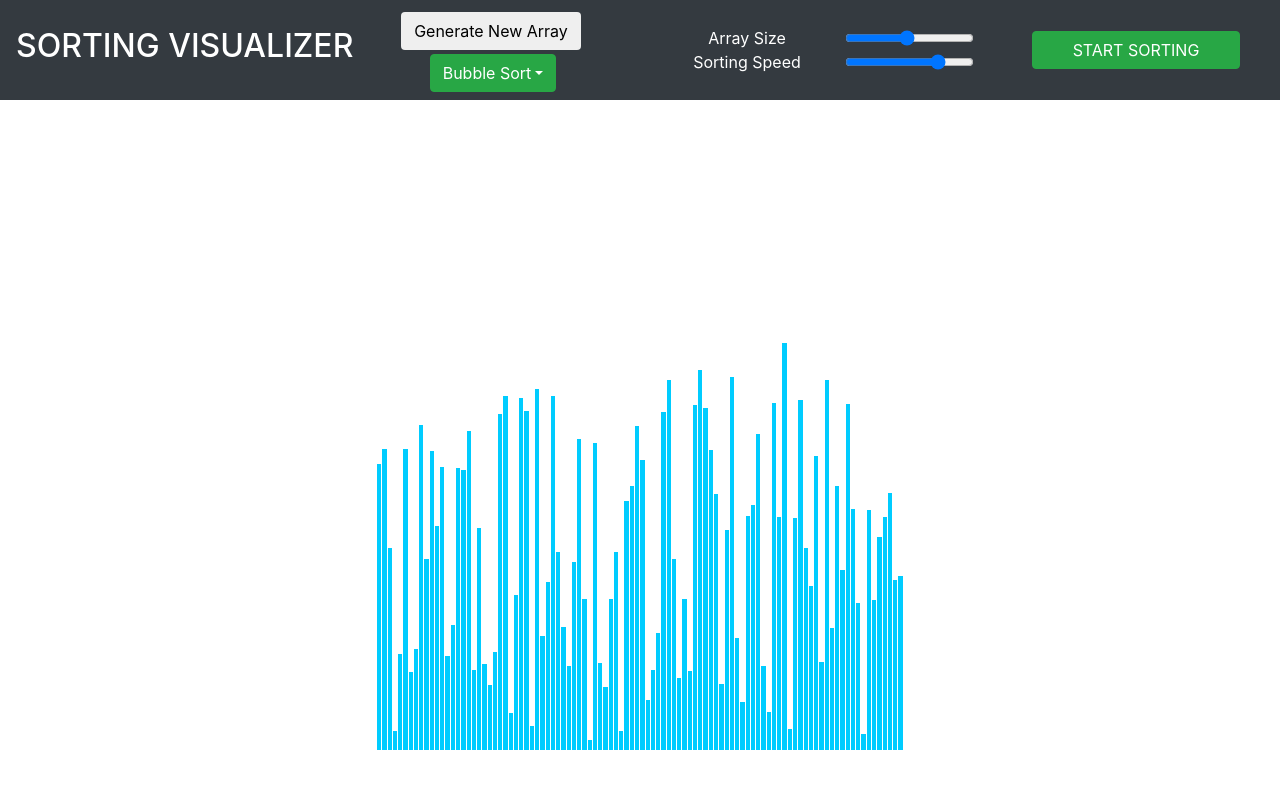
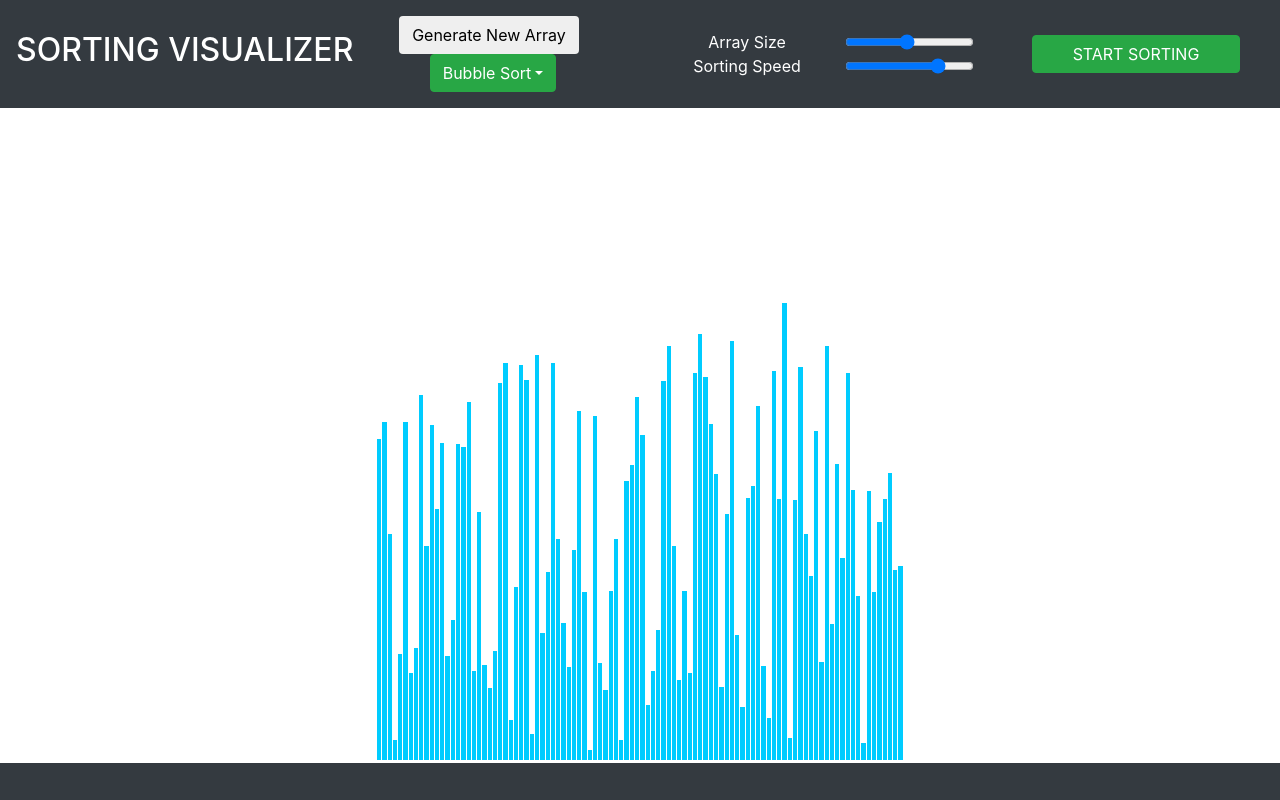
Before and after one commit to tusharmonga014/Sorting-Visualizer, a React (Create React App) app: page / in a window 1280 px wide. Built offline with nearby package versions, Linux system fonts and the light colour scheme.

Commit message:
Updated UI

```diff
--- a/public/index.html
+++ b/public/index.html
@@ -3,6 +3,7 @@
 
 <head>
   <meta charset="utf-8" />
+  <meta http-equiv="X-UA-Compatible" content="IE=edge">
   <meta name="viewport" content="width=device-width, initial-scale=1" />
   <meta name="theme-color" content="#000000" />
   <meta name="description" content="A Sorting Visualization Tool" />
--- a/src/components/ArrayBars/ArrayBars.css
+++ b/src/components/ArrayBars/ArrayBars.css
@@ -9,7 +9,7 @@ body {
 
 .bars {
     align-items: flex-end;
-    bottom: 50px;
+    bottom: 40px;
     display: flex;
     left: 0;
     margin-left: auto;
@@ -24,3 +24,11 @@ body {
     display: inline-block;
     padding-top: 2px;
 }
+
+.base-block{
+    height: 37.5px;
+    width: 100%;
+    display: block;
+    position: absolute;
+    bottom: 0px;
+}
--- a/src/components/ArrayBars/ArrayBars.jsx
+++ b/src/components/ArrayBars/ArrayBars.jsx
@@ -31,8 +31,8 @@ class ArrayBars extends Component {
         const displayBarHeight = arraySize < 23 ? true : false;
 
         return (
-
-            < div className="bars" style={{ width: barsDisplayAreaWidth }}>
+            <div>
+                <div className="bars" style={{ width: barsDisplayAreaWidth }}>
                     {
                         array.length > 0 && array.map((bar, idx) => {
                             let backgroundColor = currentlyChecking.includes(idx) ? BAR_COLOUR_WHILE_CHECKING : BAR__COLOUR_DEFAULT;
@@ -46,6 +46,10 @@ class ArrayBars extends Component {
                         })
                     }
                 </div >
+
+                <div className='base-block bg-dark text-center'></div>
+
+            </div>
         )
     }
 }
--- a/src/components/ControlBar/ControlBar.jsx
+++ b/src/components/ControlBar/ControlBar.jsx
@@ -54,27 +54,48 @@ class ControlBar extends Component {
     const arraySize = array.length;
 
     return (
-      <div className='nav navbar navbar-dark bg-dark text-center'>
+      <div className='nav navbar navbar-dark bg-dark text-center p-3'>
         <div className='navbar navbar-brand col-3 text-center m-0 p-0'>
           <h2>SORTING VISUALIZER</h2>
         </div>
 
         <div className="col-3  text-center">
-          <button className='generate-array-button btn btn-white btn-round m-1 mr-2'
+          <button className='generate-array-button btn btn-white btn-round mr-2'
             onClick={() => { this.resetArray(arraySize) }}>
             Generate New Array
           </button>
 
           <div className="btn-group">
-            <button type="button" id="dropdown-algo-selector" className="btn btn-success dropdown-toggle" data-toggle="dropdown" aria-haspopup="true" aria-expanded="false">
+            <button
+              type="button"
+              id="dropdown-algo-selector"
+              className="btn btn-success dropdown-toggle"
+              data-toggle="dropdown"
+              aria-haspopup="true"
+              aria-expanded="false">
               Bubble Sort
             </button>
             <div className="dropdown-menu">
-              <button className="dropdown-item" value='BUBBLE_SORT' onClick={this.changeAlgorithm}>Bubble Sort</button>
+            <h1 className="dropdown-header text-large">Select Algorithm</h1>
+              <button
+                className="dropdown-item"
+                value='BUBBLE_SORT'
+                onClick={this.changeAlgorithm}>
+                Bubble Sort
+              </button>
               <div className="dropdown-divider"></div>
-              <button className="dropdown-item" value='MERGE_SORT' onClick={this.changeAlgorithm}>Merge Sort</button>
+              <button className="dropdown-item"
+                value='MERGE_SORT'
+                onClick={this.changeAlgorithm}>
+                Merge Sort
+              </button>
               <div className="dropdown-divider"></div>
-              <button className="dropdown-item" value='QUICK_SORT' onClick={this.changeAlgorithm}>Quick Sort</button>
+              <button
+                className="dropdown-item"
+                value='QUICK_SORT'
+                onClick={this.changeAlgorithm}>
+                Quick Sort
+              </button>
             </div>
           </div>
         </div>
@@ -94,7 +115,6 @@ class ControlBar extends Component {
             defaultValue={DEFAULT_ARRAY_SIZE}
             onChange={this.changeArraySize}
           />
-
           <input
             className='sorting-speed-range-button mt-1'
             type="range"
@@ -107,8 +127,7 @@ class ControlBar extends Component {
 
         <button
           className="btn btn-success mr-4 col-2"
-          onClick={this.startSorting}
-        >
+          onClick={this.startSorting}>
           START SORTING
         </button>
 
--- a/src/defaults/index.js
+++ b/src/defaults/index.js
@@ -6,7 +6,7 @@ const ARRAY_MIN_VALUE = 10;
  * Array's largest value
  * ARRAY_MAX_VALUE > 500 will overlap with Control-Bar
  */
-const ARRAY_MAX_VALUE = 400;
+const ARRAY_MAX_VALUE = 450;
 
 /**
  * Sorting speed range
```
Lines whose indentation alone changed are shown as unchanged.
